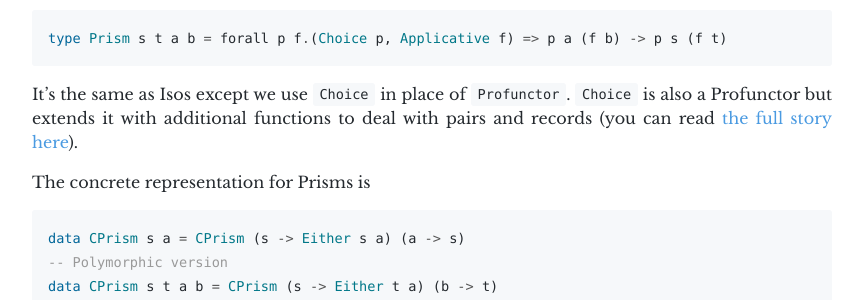
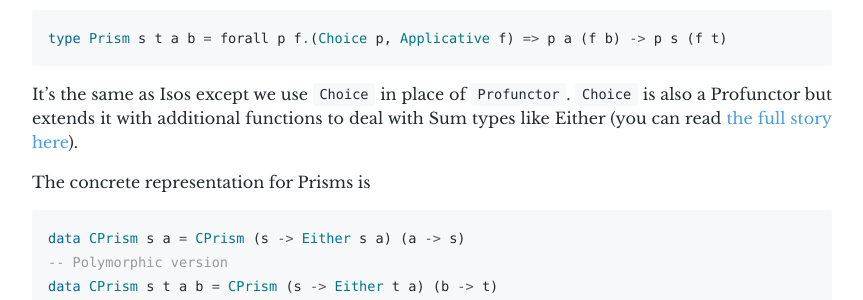
Before and after one commit to fnayre/fnayre.github.io, a Jekyll site: the page built from _posts/2018-11-27-typing-optics.md, in a window 1280 px wide and 900 px high, scrolled down 2543 px. Shown: the part 176-476 px from the top of the window, without its empty margins (208-1071 px from the left). Built offline with Jekyll 4.4.1, drawn with Linux system fonts in a browser that asks for light colours; comment, search, counter and statistics services are not loaded.

Commit message:
Update 2018-11-27-typing-optics.md

````diff
--- a/_posts/2018-11-27-typing-optics.md
+++ b/_posts/2018-11-27-typing-optics.md
@@ -108,7 +108,7 @@ The definition of Prisms follows the same path. The Haskell definition is
 type Prism s t a b = forall p f.(Choice p, Applicative f) => p a (f b) -> p s (f t)
 ```
 
-It's the same as Isos except we use `Choice` in place of `Profunctor`. `Choice` is also a Profunctor but extends it with additional functions to deal with pairs and records (you can read [the full story here](https://artyom.me/lens-over-tea-5)).
+It's the same as Isos except we use `Choice` in place of `Profunctor`. `Choice` is also a Profunctor but extends it with additional functions to deal with Sum types like Either (you can read [the full story here](https://artyom.me/lens-over-tea-5)).
 
 The concrete representation for Prisms is
 
````
